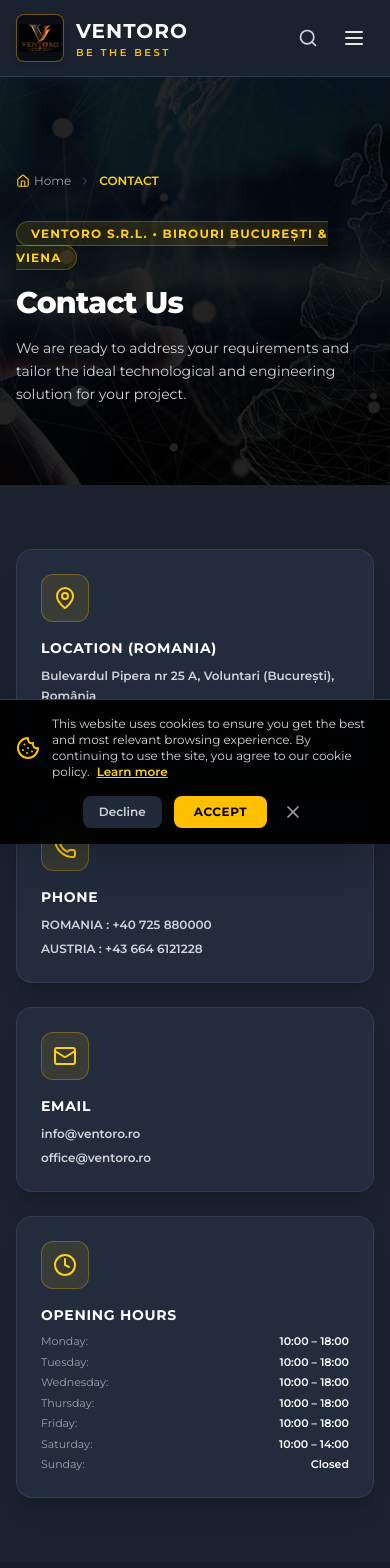
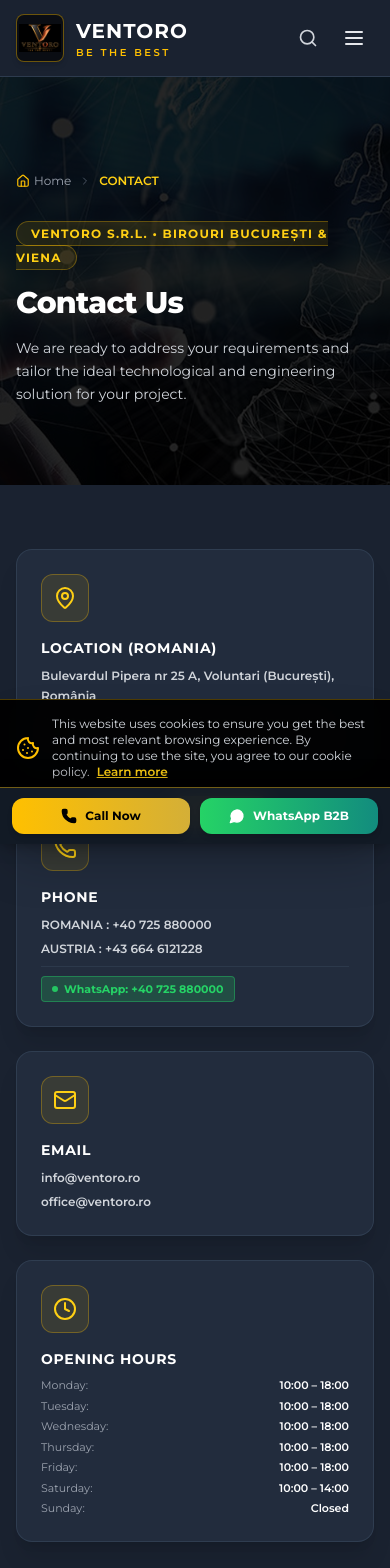
Before and after one commit to ontripai/VENTORO, a Next.js app: page /en/contact in a window 390 px wide. Shown: the top 1568 px of the page. Built offline with nearby package versions, Linux system fonts and the light colour scheme.

Commit message:
Implement mobile sticky bottom call-to-action bar and WhatsApp Business integration across all contact points

```diff
--- a/src/app/[lang]/layout.tsx
+++ b/src/app/[lang]/layout.tsx
@@ -6,6 +6,7 @@
 import { Footer } from '@/components/Footer';
 import { CookieBanner } from '@/components/CookieBanner';
 import { StructuredData } from '@/components/StructuredData';
+import { WhatsAppCallCta } from '@/components/WhatsAppCallCta';
 
 export async function generateStaticParams() {
   return [{ lang: 'ro' }, { lang: 'en' }];
@@ -31,9 +32,10 @@
       <StructuredData type="LocalBusiness" />
       <TopBar lang={lang} />
       <Header lang={lang} />
-      <main className="flex-grow flex flex-col">{children}</main>
+      <main className="flex-grow flex flex-col pb-16 md:pb-0">{children}</main>
       <Footer lang={lang} />
       <CookieBanner lang={lang} />
+      <WhatsAppCallCta lang={lang} />
     </>
   );
 }
--- a/src/components/ContactPageContent.tsx
+++ b/src/components/ContactPageContent.tsx
@@ -166,6 +166,17 @@
                     {data.boxes.phone.at}
                   </a>
                 </p>
+                <div className="pt-2 border-t border-slate-700/60 mt-2">
+                  <a
+                    href="https://wa.me/40725880000"
+                    target="_blank"
+                    rel="noopener noreferrer"
+                    className="inline-flex items-center gap-1.5 px-2.5 py-1 rounded bg-[#25D366]/20 border border-[#25D366]/40 text-[#25D366] text-[11px] font-bold hover:bg-[#25D366] hover:text-white transition-colors"
+                  >
+                    <span className="w-1.5 h-1.5 rounded-full bg-[#25D366] animate-pulse" />
+                    <span>WhatsApp: +40 725 880000</span>
+                  </a>
+                </div>
               </div>
             </div>
 
--- a/src/components/Footer.tsx
+++ b/src/components/Footer.tsx
@@ -97,6 +97,20 @@
                     </a>
                   </span>
                 </div>
+                <div className="flex items-center gap-2 text-emerald-400 font-semibold">
+                  <span className="w-2 h-2 rounded-full bg-emerald-500 shrink-0" />
+                  <span>
+                    WHATSAPP :{' '}
+                    <a
+                      href="https://wa.me/40725880000"
+                      target="_blank"
+                      rel="noopener noreferrer"
+                      className="text-emerald-400 hover:text-emerald-300 underline"
+                    >
+                      +40 725 880000
+                    </a>
+                  </span>
+                </div>
                 <div className="flex items-start gap-2 text-gray-300">
                   <MapPin className="w-3.5 h-3.5 text-gold-500 mt-0.5 shrink-0" />
                   <span>
--- a/src/components/ServiceDetailContent.tsx
+++ b/src/components/ServiceDetailContent.tsx
@@ -402,6 +402,25 @@
                   </a>
 
                   <a
+                    href={`https://wa.me/40725880000?text=${encodeURIComponent(
+                      lang === 'ro'
+                        ? `Bună ziua! Doresc o ofertă de preț și detalii tehnice pentru serviciul: ${title}.`
+                        : `Hello! I would like a quote and technical details regarding: ${title}.`
+                    )}`}
+                    target="_blank"
+                    rel="noopener noreferrer"
+                    className="flex items-center gap-3 p-3 rounded-lg bg-emerald-950/40 border border-emerald-500/40 text-xs text-white hover:text-emerald-300 hover:border-emerald-400 transition-all"
+                  >
+                    <div className="w-4 h-4 rounded-full bg-emerald-500 shrink-0 flex items-center justify-center text-black font-bold text-[10px]">
+                      W
+                    </div>
+                    <div>
+                      <p className="text-[10px] text-emerald-400 font-bold uppercase">{lang === 'ro' ? 'WhatsApp Rapid' : 'Quick WhatsApp'}</p>
+                      <p className="font-bold text-white">+40 725 880000</p>
+                    </div>
+                  </a>
+
+                  <a
                     href={`mailto:${dict.company.email}`}
                     className="flex items-center gap-3 p-3 rounded-lg bg-black/50 border border-slate-700 text-xs text-white hover:text-gold-400 hover:border-gold-500/40 transition-all"
                   >
--- a/src/components/TopBar.tsx
+++ b/src/components/TopBar.tsx
@@ -28,6 +28,19 @@
           >
             <Phone className="w-3.5 h-3.5 text-gold-500" />
             <span>{dict.topBar.phone}</span>
+          </a>
+          <a
+            href={`https://wa.me/40725880000?text=${encodeURIComponent(
+              lang === 'ro'
+                ? 'Bună ziua! Doresc informații despre serviciile VENTORO.'
+                : 'Hello! I would like information regarding VENTORO services.'
+            )}`}
+            target="_blank"
+            rel="noopener noreferrer"
+            className="flex items-center gap-1.5 text-emerald-400 hover:text-emerald-300 font-semibold transition-colors"
+          >
+            <span className="w-2 h-2 rounded-full bg-emerald-500 animate-pulse" />
+            <span>WhatsApp: +40 725 880000</span>
           </a>
           <a
             href={`mailto:${dict.topBar.email}`}
--- /dev/null
+++ b/src/components/WhatsAppCallCta.tsx
@@ -0,0 +1,76 @@
+'use client';
+
+import React from 'react';
+import { Phone, MessageCircle } from 'lucide-react';
+import { Language } from '@/types';
+
+interface WhatsAppCallCtaProps {
+  lang: Language;
+}
+
+export const WhatsAppCallCta: React.FC<WhatsAppCallCtaProps> = ({ lang }) => {
+  const phoneFormatted = '+40 725 880000';
+  const phoneClean = '+40725880000';
+  const whatsappClean = '40725880000';
+
+  const whatsappMessage =
+    lang === 'ro'
+      ? 'Bună ziua! Doresc să solicit mai multe informații despre serviciile și echipamentele VENTORO S.R.L.'
+      : 'Hello! I would like to inquire about VENTORO S.R.L. engineering services and equipment.';
+
+  const whatsappUrl = `https://wa.me/${whatsappClean}?text=${encodeURIComponent(whatsappMessage)}`;
+
+  return (
+    <>
+      {/* 1. Mobile Fixed Bottom Sticky Bar */}
+      <div className="fixed bottom-0 left-0 right-0 z-50 md:hidden bg-[#141c28]/95 backdrop-blur-md border-t border-gold-500/40 px-3 py-2.5 pb-[max(0.65rem,env(safe-area-inset-bottom))] shadow-[0_-4px_20px_rgba(0,0,0,0.6)]">
+        <div className="grid grid-cols-2 gap-2.5 max-w-md mx-auto">
+          {/* Phone Direct Call Button */}
+          <a
+            href={`tel:${phoneClean}`}
+            className="flex items-center justify-center gap-2 py-2.5 px-3 rounded-xl bg-gradient-to-r from-gold-500 to-gold-600 text-black font-bold text-xs shadow-md active:scale-95 transition-transform"
+            aria-label={lang === 'ro' ? 'Sună acum la VENTORO' : 'Call VENTORO now'}
+          >
+            <Phone className="w-4 h-4 shrink-0 text-black fill-black" />
+            <span className="truncate">{lang === 'ro' ? 'Sună Acum' : 'Call Now'}</span>
+          </a>
+
+          {/* WhatsApp Business Chat Button */}
+          <a
+            href={whatsappUrl}
+            target="_blank"
+            rel="noopener noreferrer"
+            className="flex items-center justify-center gap-2 py-2.5 px-3 rounded-xl bg-gradient-to-r from-[#25D366] to-[#128C7E] text-white font-bold text-xs shadow-md active:scale-95 transition-transform"
+            aria-label={lang === 'ro' ? 'Mesaj pe WhatsApp Business' : 'Chat on WhatsApp Business'}
+          >
+            <MessageCircle className="w-4 h-4 shrink-0 text-white fill-white" />
+            <span className="truncate">WhatsApp B2B</span>
+          </a>
+        </div>
+      </div>
+
+      {/* 2. Floating Desktop & Tablet WhatsApp Widget (Bottom-Right) */}
+      <div className="fixed bottom-6 right-6 z-40 hidden md:flex items-center group">
+        <a
+          href={whatsappUrl}
+          target="_blank"
+          rel="noopener noreferrer"
+          className="flex items-center gap-3 bg-[#222c3d] hover:bg-[#141c28] text-white border border-gold-500/50 hover:border-gold-400 py-2.5 px-4 rounded-full shadow-2xl transition-all duration-300 hover:shadow-[0_0_25px_rgba(255,192,0,0.35)] group-hover:scale-105"
+          aria-label={lang === 'ro' ? 'Contactează-ne pe WhatsApp' : 'Contact us on WhatsApp'}
+        >
+          <div className="w-9 h-9 rounded-full bg-gradient-to-br from-[#25D366] to-[#128C7E] flex items-center justify-center text-white shadow-md relative">
+            <MessageCircle className="w-5 h-5 fill-white text-white" />
+            <span className="absolute -top-0.5 -right-0.5 w-3 h-3 bg-green-400 rounded-full animate-ping" />
+            <span className="absolute -top-0.5 -right-0.5 w-3 h-3 bg-green-400 rounded-full" />
+          </div>
+          <div className="text-left">
+            <p className="text-[10px] uppercase font-bold text-gold-400 tracking-wider">
+              {lang === 'ro' ? 'WhatsApp Business' : 'WhatsApp B2B'}
+            </p>
+            <p className="text-xs font-bold text-white font-mono">{phoneFormatted}</p>
+          </div>
+        </a>
+      </div>
+    </>
+  );
+};
```
